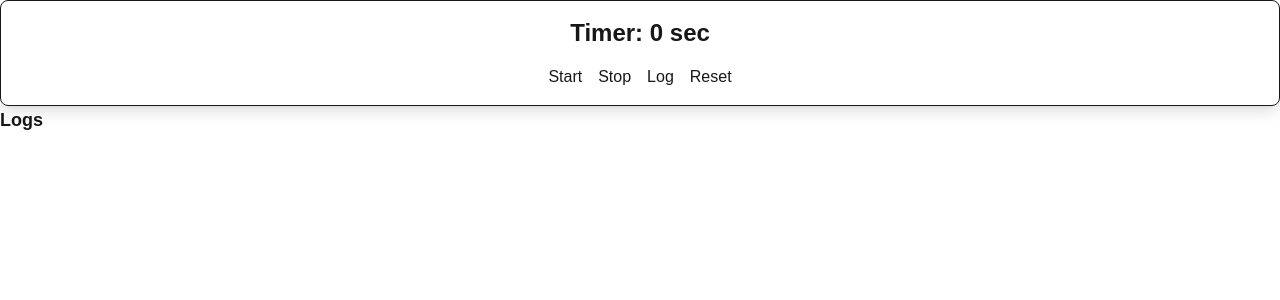
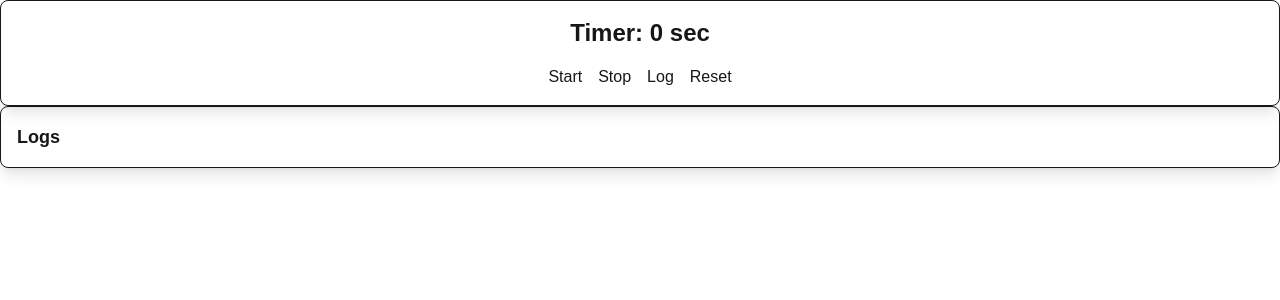
Before and after one commit to Abdul-Rahimm/Timer-app, a Next.js app: page / in a window 1280 px wide. Shown: the top 300 px of the page. Built offline with nearby package versions, Linux system fonts and the light colour scheme.

Commit message:
fixed reset to stop the clock

```diff
--- a/components/logs.tsx
+++ b/components/logs.tsx
@@ -3,7 +3,7 @@ import React from 'react'
 
 export default function Logs({ logs }: { logs: number[] }) {
     return (
-        <div>
+        <div className='p-4 border rounded-lg shadow-lg'>
             <h2 className="text-lg font-bold">Logs</h2>
             <ul>
                 {logs.map((log, index) => (
--- a/components/timer.tsx
+++ b/components/timer.tsx
@@ -43,6 +43,7 @@ export default function Timer({ setLogs }: TimerProps) {
 
     function resetTime() {
         setSeconds(0);
+        setIsRunning(false);
     }
 
     if (!mounted)
```
